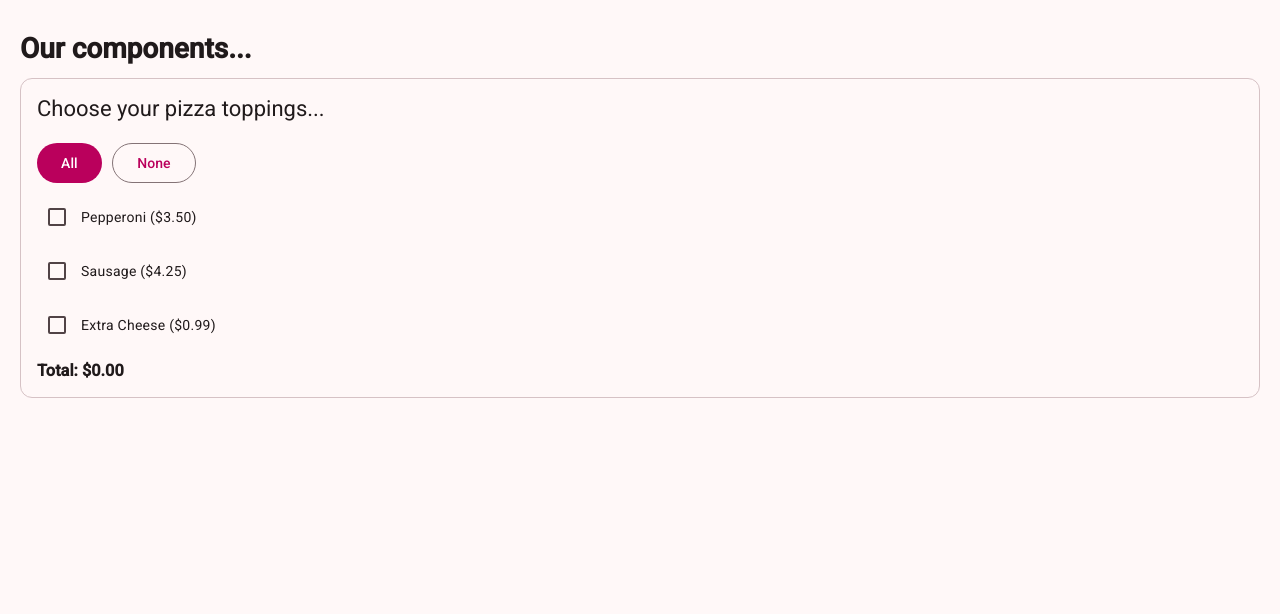
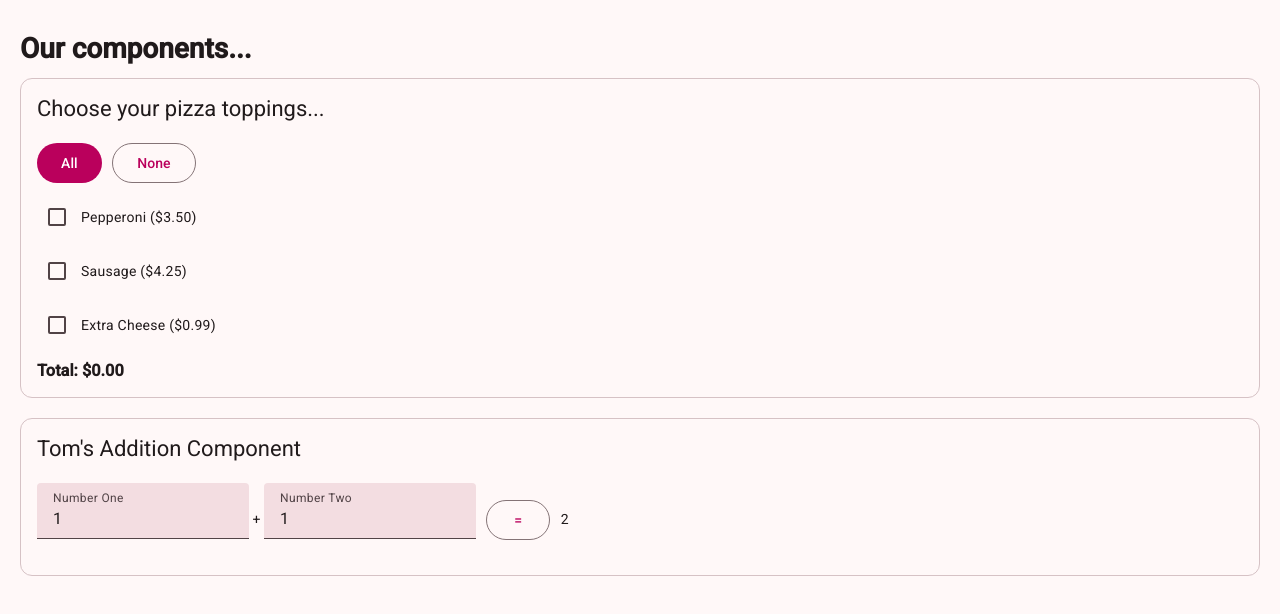
Before and after one commit to 2026-fall-jsf/angular-components, an Angular app: page / in a window 1280 px wide. Shown: the top 614 px of the page. Built offline with nearby package versions, Linux system fonts and the light colour scheme.

Commit message:
copied from previous semester, but donezoes

```diff
--- a/src/app/app.html
+++ b/src/app/app.html
@@ -2,3 +2,4 @@
   Our components...
 </h1>
 <app-pizza-toppings></app-pizza-toppings>
+<app-tsteele-addition></app-tsteele-addition>
--- a/src/app/app.ts
+++ b/src/app/app.ts
@@ -1,9 +1,11 @@
 import { Component, signal } from '@angular/core';
 import { PizzaToppings } from './pizza-toppings/pizza-toppings';
+import { TsteeleAddition } from './tsteele-addition/tsteele-addition';
 
 @Component({
   imports: [
     PizzaToppings,
+    TsteeleAddition,
   ],
   selector: 'app-root',
   styleUrl: './app.css',
--- a/src/app/tsteele-addition/tsteele-addition.css
+++ b/src/app/tsteele-addition/tsteele-addition.css
@@ -0,0 +1,3 @@
+mat-card {
+    margin-top: 20px;
+}
--- a/src/app/tsteele-addition/tsteele-addition.html
+++ b/src/app/tsteele-addition/tsteele-addition.html
@@ -1 +1,44 @@
-<p>tsteele-addition works!</p>
+<mat-card
+    appearance="outlined"
+>
+    <mat-card-header>
+        <mat-card-title>
+            Tom's Addition Component
+        </mat-card-title>
+    </mat-card-header>
+    <mat-card-content>
+        <br />
+        <mat-form-field>
+            <mat-label>
+                Number One
+            </mat-label>
+            <input
+                type="number"
+                matInput
+                [value]="numberOne()"
+                (input)="updateNumberOne($event.target.value)"
+            />
+        </mat-form-field>
+        +
+        <mat-form-field>
+            <mat-label>
+                Number Two
+            </mat-label>
+            <input
+                type="number"
+                matInput
+                [value]="numberTwo()"
+                (input)="updateNumberTwo($event.target.value)"
+            />
+        </mat-form-field>
+        &nbsp;
+        <button
+            matButton="outlined"
+            (click)="add()"
+        >
+            =
+        </button>
+        &nbsp;
+        {{ sum() }}
+    </mat-card-content>
+</mat-card>
--- a/src/app/tsteele-addition/tsteele-addition.ts
+++ b/src/app/tsteele-addition/tsteele-addition.ts
@@ -1,9 +1,29 @@
-import { Component } from '@angular/core';
+import { Component, signal } from '@angular/core';
+import { MatButtonModule } from '@angular/material/button';
+import { MatCardModule } from '@angular/material/card';
+import { MatFormFieldModule } from '@angular/material/form-field';
+import { MatInputModule } from '@angular/material/input';
 
 @Component({
-  imports: [],
   selector: 'app-tsteele-addition',
+  imports: [
+    MatCardModule,
+    MatButtonModule,
+    MatFormFieldModule,
+    MatInputModule,
+  ],
+  templateUrl: './tsteele-addition.html',
   styleUrl: './tsteele-addition.css',
-  templateUrl: './tsteele-addition.html',
 })
-export class TsteeleAddition {}
+export class TsteeleAddition {
+
+  protected readonly numberOne = signal(1);
+  protected readonly numberTwo = signal(1);
+  protected readonly sum = signal(2);
+
+  protected readonly updateNumberOne = (num: string) => this.numberOne.set(Number(num));
+  protected readonly updateNumberTwo = (num: string) => this.numberTwo.set(Number(num));
+
+  protected readonly add = () => this.sum.set(this.numberOne() + this.numberTwo());
+
+}
```
